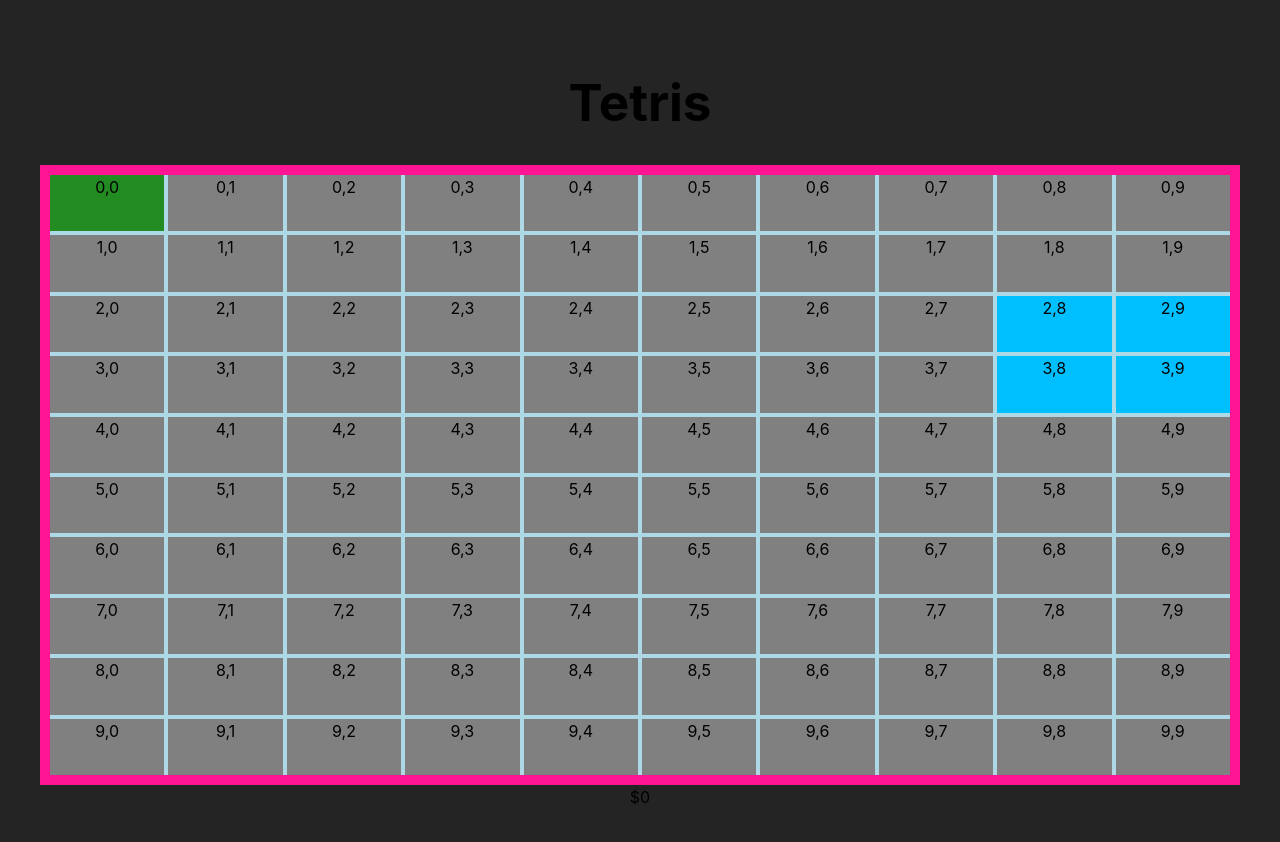
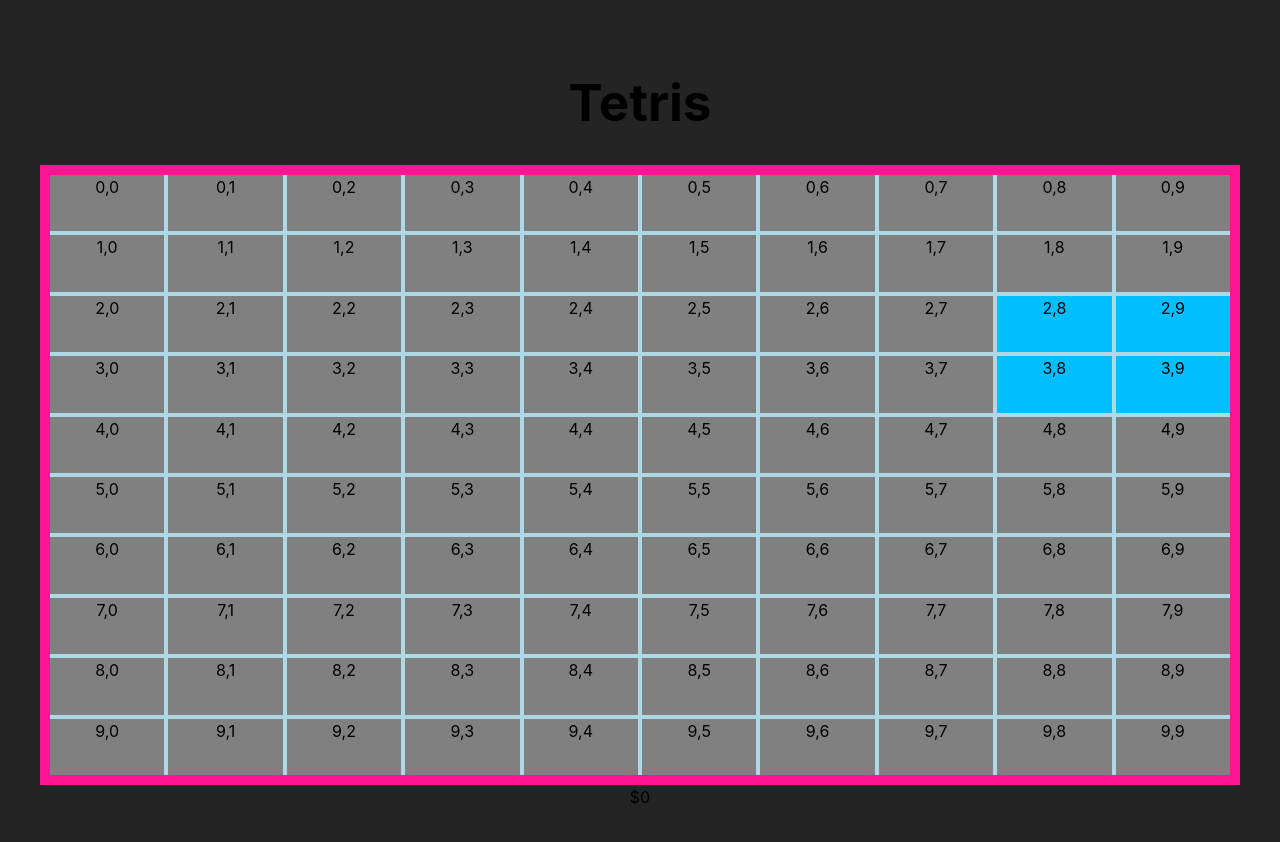
Before and after one commit to gruvedrift/Tetris, a React (Vite) app: page / in a window 1280 px wide. Shown: the top 842 px of the page. Built offline with nearby package versions, Linux system fonts and the light colour scheme.

Commit message:
Small update
Removed unused image file.
Moved types to separate file.
Update in utils for calculating bottom stack and find correct styling.
Removed unused properties in GridCell.
Removed test code in GameBoard component.
Added functionallity for detecting when shape should be added to bottom stack.

```diff
--- a/src/App.tsx
+++ b/src/App.tsx
@@ -1,6 +1,11 @@
 import styles from './App.module.scss'
 import GameBoard from "./game-board/GameBoard";
 import {useEffect, useState} from "react";
+
+// TODO send as props
+export const X_AXIS_DIMENTION= 10
+export const Y_AXIS_DIMENTION = 10
+
 
 function App() {
 
--- a/src/GridCell/GridCell.tsx
+++ b/src/GridCell/GridCell.tsx
@@ -1,19 +1,16 @@
 import React from "react";
 import {getStyling} from "../assets/Utils";
-import {Shape} from "../game-board/GameBoard";
 
 interface GridCellProps {
   row: number,
   column: number,
   isActive: boolean,
-  reachedBottom: boolean,
-  inShape: boolean,
-  shapeList: Shape[] // TODO might not need this
+  stackCell: boolean,
 }
 
 const GridCell: React.FC<GridCellProps> = (cellProps) => {
-  const {row, column, isActive, reachedBottom, inShape, shapeList} = cellProps
-  const styling = getStyling(isActive, reachedBottom, inShape)
+  const {row, column, isActive, stackCell} = cellProps
+  const styling = getStyling(isActive, stackCell)
 
   return (
     <div
--- a/src/GridCell/GridCelll.module.scss
+++ b/src/GridCell/GridCelll.module.scss
@@ -8,10 +8,10 @@
 }
 
 .isactive {
-  background-color: forestgreen;
+  background-color: deepskyblue;
 }
 
-.reachedbottom {
+.stackcell {
   background-color: red;
 }
 
--- a/src/assets/Utils.tsx
+++ b/src/assets/Utils.tsx
@@ -1,23 +1,22 @@
 // Helper function to check whether number has reached max coordinate
 import styles from '../GridCell/GridCelll.module.scss'
 import {Shape} from "../game-board/GameBoard";
+import {X_AXIS_DIMENTION, Y_AXIS_DIMENTION} from "../App.tsx";
 export function coordinateLimit(num: number): boolean {
   return num > 9 || num < 0;
 }
 
 // Helper function to make the ternary styling easier to read
-export function getStyling(isActive: boolean, reachedBottom: boolean, inShape: boolean) : string {
+export function getStyling(isActive: boolean, stackCell: boolean) : string {
   switch (true) {
-    case isActive && reachedBottom && !inShape: // Bottom of the page.
-      return styles.reachedbottom
-    case !isActive && reachedBottom && !inShape: // Cell or shape has reached bottom, change color.
-      return styles.reachedbottom
-    case isActive && !reachedBottom && !inShape: // Active cell moving around with arrows.
+    case isActive && stackCell: // Bottom of the page.
+      return styles.stackcell
+    case !isActive && stackCell: // Cell or shape has reached bottom, change color.
+      return styles.stackcell
+    case isActive && !stackCell: // Active cell moving around with arrows.
       return styles.isactive
-    case !isActive && !reachedBottom && !inShape: // Regular background cell, no special styling.
+    case !isActive && !stackCell: // Regular background cell, no special styling.
       return styles.gridcell
-    case inShape && !isActive && !reachedBottom: // Give the shape custom styling.
-      return styles.inshape
     default:
       return styles.gridcell // Default case is just give regular styling
   }
@@ -27,7 +26,13 @@
 export function coordinateLimitForShape(shape: Shape): boolean {
   console.log('Checking these coordinates: ', shape)
   return shape.coordinateList.some(coordinate =>
-    (coordinate.x_axis || coordinate.y_axis) > 9 ||
-    (coordinate.x_axis || coordinate.y_axis) < 0
+    coordinate.x_axis > X_AXIS_DIMENTION - 1  || coordinate.y_axis > Y_AXIS_DIMENTION -1  ||
+    coordinate.x_axis < 0 ||  coordinate.y_axis  < 0
   )
 }
+
+export function isShapeAtBottomOfGameBoard(shape: Shape): boolean {
+  return shape.coordinateList.some(coordinate =>
+      coordinate.y_axis === Y_AXIS_DIMENTION -1
+  )
+}
--- /dev/null
+++ b/src/assets/types.tsx
@@ -0,0 +1,8 @@
+export interface Coordinates {
+    x_axis: number
+    y_axis: number
+}
+
+export interface Shape {
+    coordinateList: Coordinates[]
+}
--- a/src/game-board/GameBoard.tsx
+++ b/src/game-board/GameBoard.tsx
@@ -1,77 +1,27 @@
 import styles from './GameBoard.module.scss';
 import React, {useEffect, useState} from "react";
-import {coordinateLimit, coordinateLimitForShape} from "../assets/Utils";
+import { coordinateLimitForShape, isShapeAtBottomOfGameBoard} from "../assets/Utils";
 import GridCell from "../GridCell/GridCell";
+import {X_AXIS_DIMENTION, Y_AXIS_DIMENTION} from "../App.tsx";
+import {Coordinates, Shape} from "../assets/types.tsx";
 
 // TODO move to types.ts
-interface Coordinates {
-  x_axis: number
-  y_axis: number
-}
 
 // TODO consider adding useMemo in order to not re-render the whole fucking page each time
 const GameBoard: React.FC = () => {
-
-  const handleKeydown = (event: KeyboardEvent) => {
-    setCoordinate(prevState => {
-      let new_y_axis = prevState.y_axis;
-      let new_x_axis = prevState.x_axis;
-
-      switch (event.key) {
-        case 'ArrowUp':
-          new_y_axis -= 1;
-          break;
-        case 'ArrowDown':
-          new_y_axis += 1;
-          break;
-        case 'ArrowLeft':
-          new_x_axis -= 1;
-          break;
-        case 'ArrowRight':
-          new_x_axis += 1;
-          break;
-        default:
-          return prevState;
-      }
-      if (coordinateLimit(new_x_axis) || coordinateLimit(new_y_axis)) {
-        console.log('Limit reached')
-        return prevState
-      } else {
-        return {x_axis: new_x_axis, y_axis: new_y_axis};
-      }
-    });
-  };
-
-  const [coordinate, setCoordinate] = useState<Coordinates>({x_axis: 0, y_axis: 0})
-
-  console.log('These are the coordinates: ', coordinate)
-
-
-  useEffect(() => {
-    window.addEventListener('keydown', handleKeydown)
-    return () => {
-      window.removeEventListener('keydown', handleKeydown);
-    }
-  },)
-
   return (
     <div className={styles.gameboard}>
-      <Grid coordinates={coordinate}/>
+      <Grid/>
     </div>
   )
 }
 
 export default GameBoard
 
-interface GridProps {
-  coordinates: Coordinates
-}
-
 // TODO reverse the grid so that 0,0 is in the bottom left and 9,9 is in the upper right
 // Most of the game logic happens within this grid component
-const Grid: React.FC<GridProps> = ({coordinates}) => {
-  const x_axis_dimention = 10
-  const y_axis_dimention = 10
+const Grid: React.FC = () => {
+
   const test_shape_l: Shape =  {
     coordinateList: [
       {x_axis: 0, y_axis: 0},
@@ -89,9 +39,16 @@
       {x_axis: 9, y_axis: 3},
     ]
   }
-  const [shapes, setShapes] = useState<Shape[]>()
-  const [movingShapeCoordinates, setMovingShapeCoordinates] = useState<Shape>(test_shape_square)
+
+  // State to hold the currently active ' moving ' shape
+  const [activeShape, setActiveShape] = useState<Shape>(test_shape_square)
+  // State to hold the 'stack' of tiles at the bottom of the game board.
+  const [stackCoordinates, setStackCoordinates ] = useState<Coordinates[]>([])
+
   const list_of_shapes = [test_shape_l, test_shape_square]
+
+
+
 
   // TODO something is not working as expected here. Looks like check for coordinate limit blocks
   /*
@@ -99,25 +56,42 @@
   * Checks for out of bounds ( GameBoard x-axis limit )
   * **/
   const handleMoveShape = (event: KeyboardEvent) => {
-    setMovingShapeCoordinates(prevState => {
+    setActiveShape(prevState => {
       const updatedCoordinates = prevState.coordinateList.map(coordinates => {
         switch (event.key) {
           case 'ArrowLeft':
               return {...coordinates, x_axis: coordinates.x_axis - 1}
           case'ArrowRight':
             return {...coordinates, x_axis: coordinates.x_axis + 1}
+          case 'ArrowUp':
+            return {...coordinates, y_axis: coordinates.y_axis - 1 }
+          case 'ArrowDown':
+            return {...coordinates, y_axis: coordinates.y_axis + 1}
             default:
               return coordinates
         }
       })
+      // Only update coordinates if shape is not out of bounds on next arrow move
       if (!coordinateLimitForShape({coordinateList: updatedCoordinates})) {
         return { coordinateList: updatedCoordinates}
       } else {
         return prevState
       }
     });
+
+    // TODO update stack coordinates as soon as edge hits bottom of grid
+    // When bottom of game grid is reached, put active shape coordinates into the stack coordinate list
+    setStackCoordinates(prevState => {
+      if (isShapeAtBottomOfGameBoard(activeShape)) {
+        setActiveShape({coordinateList: []})
+        return activeShape.coordinateList
+      } else {
+        return prevState
+      }
+      })
   };
 
+  // TODO generate and place new shape on board if the activeShape state is empty.
   useEffect(() => {
     window.addEventListener('keydown', handleMoveShape)
     return () => {
@@ -126,17 +100,23 @@
   })
 
 
-  const row = y_axis_dimention;
-  const column = x_axis_dimention;
+  const row = Y_AXIS_DIMENTION;
+  const column = X_AXIS_DIMENTION;
   const grid = []
   for (let i = 0; i < row; i++) {
     for (let j = 0; j < column; j++) {
 
-      const active = coordinates.y_axis === i && coordinates.x_axis == j
-      const reachedBottom = coordinates.y_axis === 9 && coordinates.y_axis === i && coordinates.x_axis === j
-      const inShape = movingShapeCoordinates.coordinateList.some(coordinate =>
-        coordinate.x_axis === j && coordinate.y_axis === i
+      // Calculate if coordinate is matching the stack state coordinates
+      const stackCoordinate = stackCoordinates?.some(coordinate =>
+          coordinate.x_axis === j && coordinate.y_axis === i
       )
+
+      // Calculate if coordinate is matching the active shape state coordinates
+      const activeShapeCoordinate = activeShape.coordinateList.some(coordinate =>
+          coordinate.x_axis === j && coordinate.y_axis === i
+      )
+
+
 
       // used for list
       const test = list_of_shapes.some( shape =>
@@ -152,10 +132,9 @@
         <GridCell
           row={i}
           column={j}
-          isActive={active}
-          reachedBottom={reachedBottom}
-          inShape={inShape}
-          shapeList={[test_shape_square]}/>
+          isActive={activeShapeCoordinate}
+          stackCell={stackCoordinate}
+          />
       )
     }
   }
@@ -165,8 +144,3 @@
     </div>
   )
 }
-
-
-export interface Shape {
-  coordinateList: Coordinates[]
-}
```
